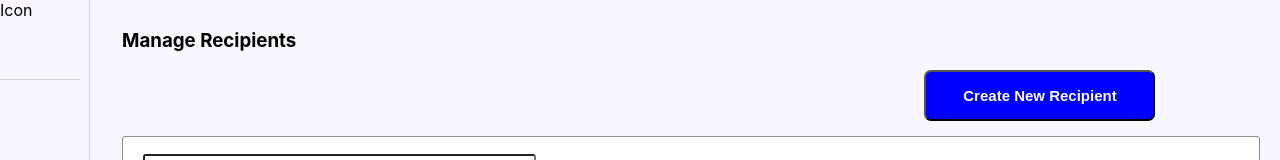
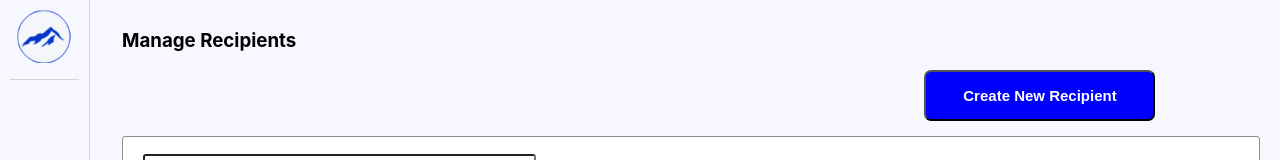
Before and after one commit to josh182014/payouts-network-th, a React (Create React App) app: page / in a window 1280 px wide. Shown: the top 160 px of the page. Built offline with nearby package versions, Linux system fonts and the light colour scheme; no server answers.

Commit message:
added icon

```diff
--- a/src/App.jsx
+++ b/src/App.jsx
@@ -12,7 +12,7 @@ function App() {
   const dispatch = useDispatch();
 
   useEffect(() => {
-    dispatch(addemployees(mockEmployees));
+    dispatch(addemployees(mockEmployees)); // TODO remove when API is set up
     Axios.get(`${process.env.REACT_APP_API_ENDPOINT}/employees`)
       .then((response) => {
         dispatch(addemployees(response.data));
@@ -26,7 +26,7 @@ function App() {
   return (
     <div className="App">
       <div className="sidebar">
-        <span className="icon">Icon</span>
+        <span className="icon"><img src="/icon.png"></img></span>
       </div>
       <Route
         exact
--- a/src/App.scss
+++ b/src/App.scss
@@ -12,7 +12,17 @@
     .icon {
       border-bottom: 1px solid lightgray;
       height: 79px;
-      width: 80px;
+      width: 69px;
+      margin-left: 10px;
+
+
+      img {
+        display: block;
+        margin-left: auto;
+        margin-right: auto;
+        margin-top: 10px;
+        width: 80%;
+      }
     }
   }
 }
```
Also changed, not shown: public/icon.png (added).
